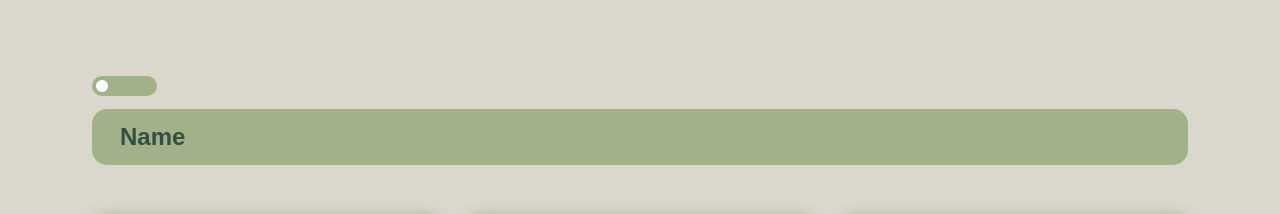
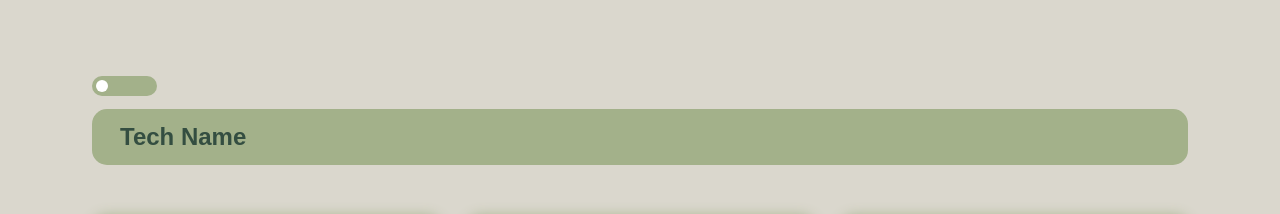
Before and after one commit to rodrigoaraujo7/tech-list, a React (Vite) app: page / in a window 1280 px wide. Shown: the top 214 px of the page. Built offline with nearby package versions, Linux system fonts and the light colour scheme.

Commit message:
passing a prop in tech function

```diff
--- a/src/App.tsx
+++ b/src/App.tsx
@@ -1,4 +1,5 @@
 import usePersistedState from './utils/usePersistedState'
+import { useState } from 'react'
 
 import { ThemeProvider, DefaultTheme } from 'styled-components'
 import light from './styles/themes/light'
@@ -12,11 +13,14 @@ import Footer from './components/Footer/Index'
 import TechnologiesList from './components/TechnologiesList/Index'
 
 function App() {
+  const [searchTerm, setSearchTerm] = useState('')
   const [theme, setTheme] = usePersistedState<DefaultTheme>('theme', light);
 
   const toggleTheme = () => {
     setTheme(theme.title === 'light' ? dark : light);
   };
+
+  const searchHandler = () => {}
 
   return (
     <motion.div
@@ -28,7 +32,10 @@ function App() {
       <ThemeProvider theme={theme}>
           <GlobalStyle />
           <Header toggleTheme={toggleTheme} />
-          <TechnologiesList />
+          <TechnologiesList
+          term={searchTerm}
+          searchKeyword={searchHandler}
+          />
           <Footer />
       </ThemeProvider>
     </motion.div>
--- a/src/components/Header/Index.tsx
+++ b/src/components/Header/Index.tsx
@@ -28,7 +28,7 @@ const Header: React.FC<Props> = ({ toggleTheme }) => {
                 initial={{ opacity: 0, y: 20 }}
                 animate={{ opacity: 1, y: 0 }}
                 transition={{ delay: 0.75, duration: .5 }}
-                type="text" placeholder="Name"
+                type="text" placeholder="Tech Name" className="prompt"
             />
         </Container>
     )
```
Also changed, not shown: src/components/TechnologiesList/Index.tsx (+8 -1 lines).
